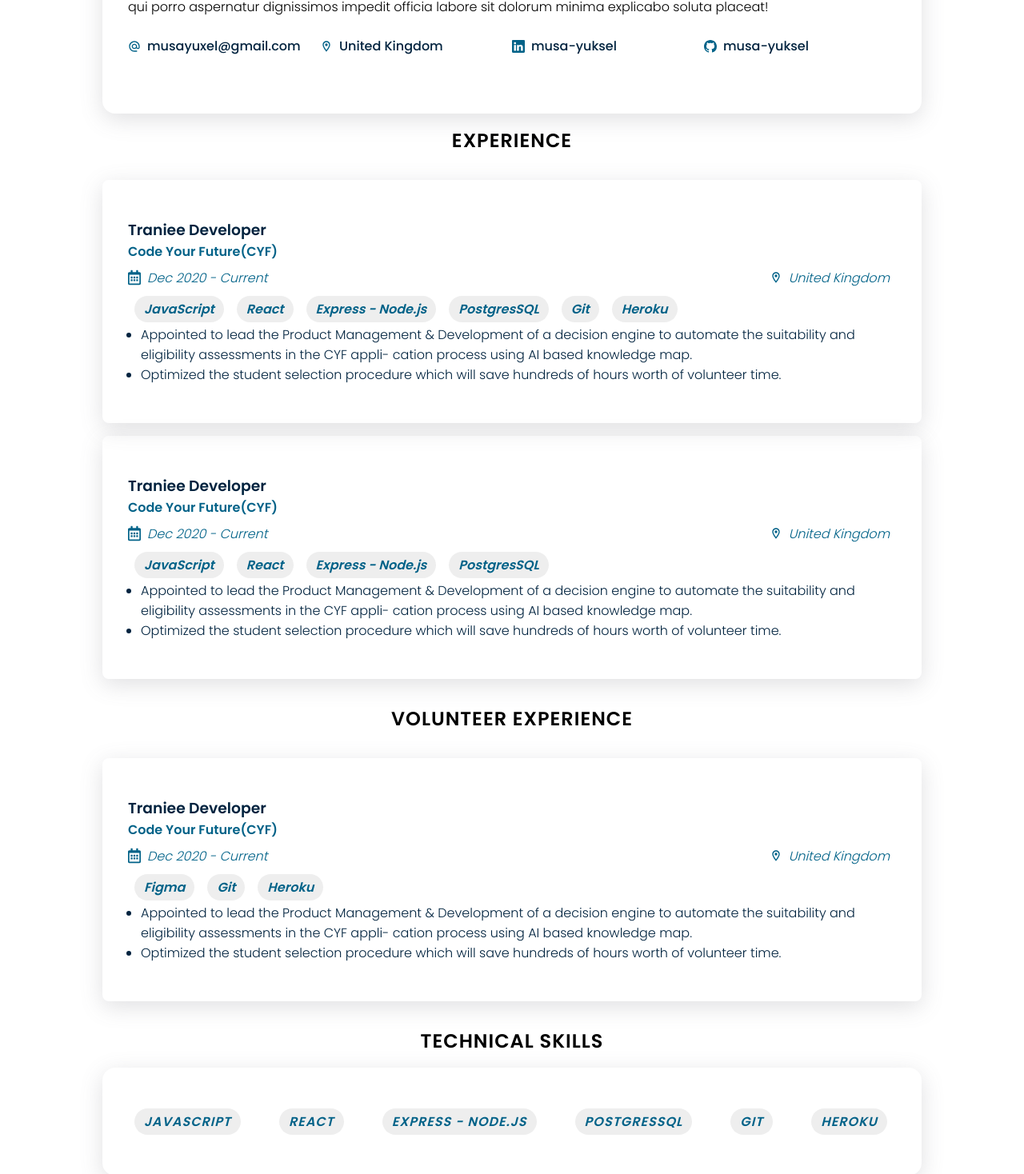
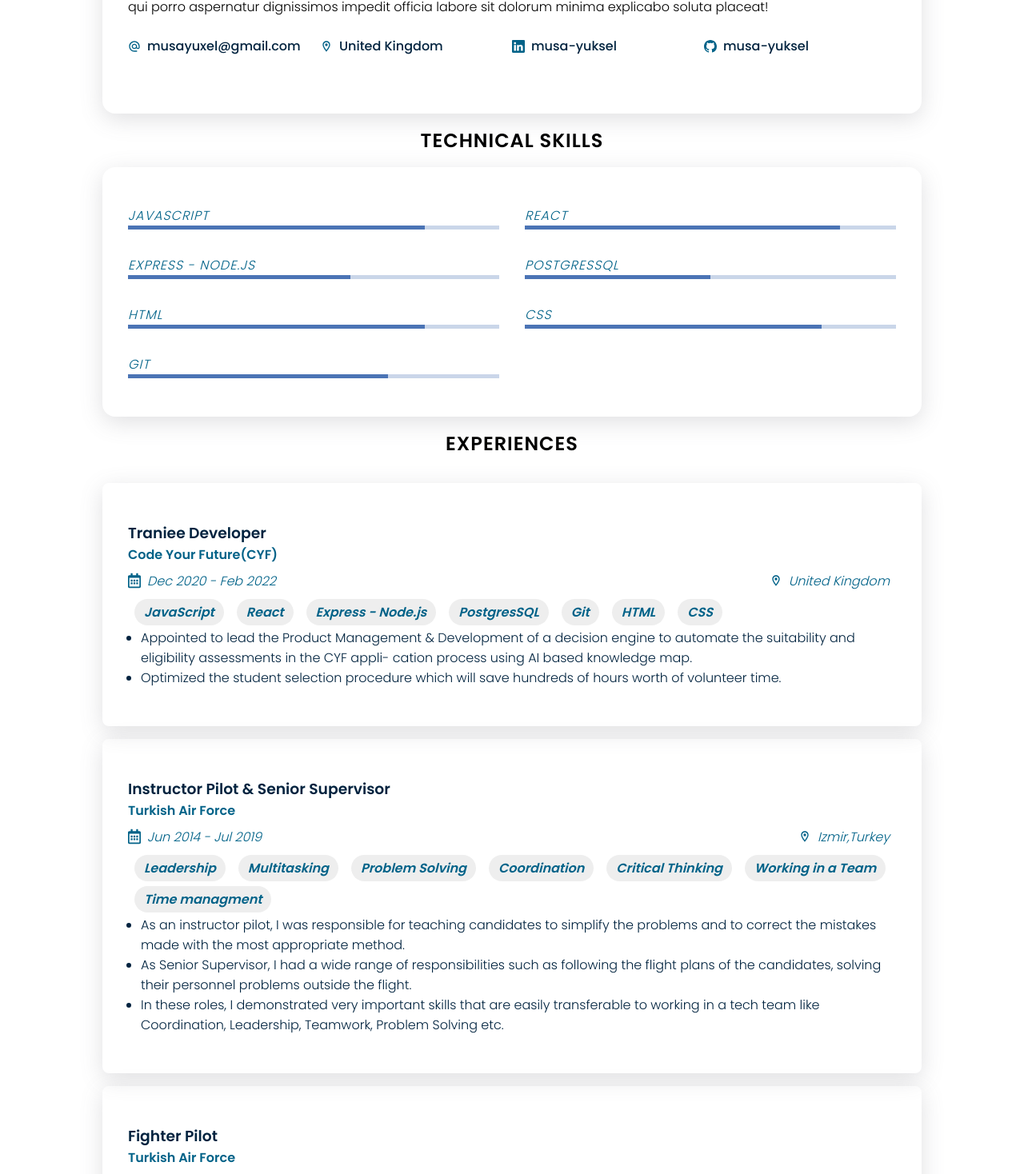
Before and after one commit to musayuksel/CV, a React (Create React App) app: page / in a window 1280 px wide. Shown: the part 576-2044 px from the top of the page at 80% size. Built offline with nearby package versions, Linux system fonts and the light colour scheme.

Commit message:
Add example lorem text

```diff
--- a/src/App.js
+++ b/src/App.js
@@ -3,7 +3,8 @@ import ExperienceCard from "./components/ExperienceCard";
 import AboutMe from "./components/AboutMe";
 import Skills from "./components/Skills";
 import Header from "./components/Header";
-
+import { BsLinkedin, BsGithub } from "react-icons/bs";
+import TechSkillsBar from "./components/TechSkillsBar";
 function App() {
   return (
     <div className="App">
@@ -11,12 +12,24 @@ function App() {
       <main>
         <h2 id="about">ABOUT ME</h2>
         <AboutMe />
-        <h2 id="experiences">EXPERIENCE</h2>
+        <h2 id="skills">TECHNICAL SKILLS</h2>
+        <section className="tech-skills">
+          <ul>
+            <TechSkillsBar name={"Javascript"} percentage={80} />
+            <TechSkillsBar name={"React"} percentage={85} />
+            <TechSkillsBar name={"Express - Node.js"} percentage={60} />
+            <TechSkillsBar name={"PostgresSQL"} percentage={50} />
+            <TechSkillsBar name={"HTML"} percentage={80} />
+            <TechSkillsBar name={"CSS"} percentage={80} />
+            <TechSkillsBar name={"Git"} percentage={70} />
+          </ul>
+        </section>
+        <h2 id="experiences">EXPERIENCES</h2>
         <ExperienceCard
           role={"Traniee Developer"}
           organization={"Code Your Future(CYF)"}
           startDate={"Dec 2020"}
-          endDate={"Current"}
+          endDate={"Feb 2022"}
           location={"United Kingdom"}
           skills={[
             "JavaScript",
@@ -24,7 +37,8 @@ function App() {
             "Express - Node.js",
             "PostgresSQL",
             "Git",
-            "Heroku",
+            "HTML",
+            "CSS",
           ]}
           explanations={[
             "Appointed to lead the Product Management & Development of a decision engine to automate the suitability and eligibility assessments in the CYF appli- cation process using AI based knowledge map.",
@@ -32,44 +46,87 @@ function App() {
           ]}
         />
         <ExperienceCard
-          role={"Traniee Developer"}
-          organization={"Code Your Future(CYF)"}
-          startDate={"Dec 2020"}
-          endDate={"Current"}
+          role={"Instructor Pilot & Senior Supervisor"}
+          organization={"Turkish Air Force"}
+          startDate={"Jun 2014"}
+          endDate={"Jul 2019"}
+          location={"Izmir,Turkey"}
+          skills={[
+            "Leadership",
+            "Multitasking",
+            "Problem Solving",
+            "Coordination",
+            "Critical Thinking",
+            "Working in a Team",
+            "Time managment",
+          ]}
+          explanations={[
+            "As an instructor pilot, I was responsible for teaching candidates to simplify the problems and to correct the mistakes made with the most appropriate method.",
+            "As Senior Supervisor, I had a wide range of responsibilities such as following the flight plans of the candidates, solving their personnel problems outside the flight.",
+            "In these roles,  I demonstrated very important skills that are easily transferable to working in a tech team like Coordination, Leadership, Teamwork, Problem Solving etc.",
+          ]}
+        />
+        <ExperienceCard
+          role={"Fighter Pilot"}
+          organization={"Turkish Air Force"}
+          startDate={"Jun 2010"}
+          endDate={"May 2014"}
+          location={"Eskisehir,Turkey"}
+          skills={[
+            "Leadership",
+            "Multitasking",
+            "Problem Solving",
+            "Coordination",
+            "Critical Thinking",
+            "Working in a Team",
+            "Time managment",
+          ]}
+          explanations={[
+            "Working as a pilot is very difficult but exciting and fulfilling.",
+            "By serving as a pilot on a high-performance jet aircraft, I've gained many transferable skills such as leadership, teamwork, multitasking, communication.",
+          ]}
+        />
+        <h2>VOLUNTEER EXPERIENCE</h2>
+        <ExperienceCard
+          role={"Designer"}
+          organization={"Driver Net"}
+          startDate={"Jun 2021"}
+          endDate={"Oct 2021"}
           location={"United Kingdom"}
-          skills={["JavaScript", "React", "Express - Node.js", "PostgresSQL"]}
+          skills={["Figma", "Git"]}
           explanations={[
             "Appointed to lead the Product Management & Development of a decision engine to automate the suitability and eligibility assessments in the CYF appli- cation process using AI based knowledge map.",
             "Optimized the student selection procedure which will save hundreds of hours worth of volunteer time.",
           ]}
         />
-        <h2>VOLUNTEER EXPERIENCE</h2>
+        <h2 id="projects">PROJECTS</h2>
+        <section className="project-container">
           <ExperienceCard
-          role={"Traniee Developer"}
-          organization={"Code Your Future(CYF)"}
-          startDate={"Dec 2020"}
-          endDate={"Current"}
+            role={"Designer"}
+            organization={"Driver Net"}
+            startDate={"Jun 2021"}
+            endDate={"Oct 2021"}
             location={"United Kingdom"}
-          skills={["Figma", "Git", "Heroku"]}
+            skills={["Figma", "Git"]}
             explanations={[
               "Appointed to lead the Product Management & Development of a decision engine to automate the suitability and eligibility assessments in the CYF appli- cation process using AI based knowledge map.",
               "Optimized the student selection procedure which will save hundreds of hours worth of volunteer time.",
             ]}
           />
-        {/* <aside className="aside-info-container"> */}
-        <h2>TECHNICAL SKILLS</h2>
-        <section className="tech-skills">
-          <Skills
-            skills={[
-              "JavaScript",
-              "React",
-              "Express - Node.js",
-              "PostgresSQL",
-              "Git",
-              "Heroku",
+          <ExperienceCard
+            role={"Designer"}
+            organization={"Driver Net"}
+            startDate={"Jun 2021"}
+            endDate={"Oct 2021"}
+            location={"United Kingdom"}
+            skills={["Figma", "Git"]}
+            explanations={[
+              "Appointed to lead the Product Management & Development of a decision engine to automate the suitability and eligibility assessments in the CYF appli- cation process using AI based knowledge map.",
+              "Optimized the student selection procedure which will save hundreds of hours worth of volunteer time.",
             ]}
           />
         </section>
+
         <h2>LANGUAGES</h2>
         <section>
           <Skills skills={["English", "Turkish"]} />
@@ -78,7 +135,6 @@ function App() {
         <section className="life-motto">
           <p>“Life is too short to be miserable.”</p>
         </section>
-        {/* </aside> */}
       </main>
     </div>
   );
```
Lines whose indentation alone changed are shown as unchanged.
